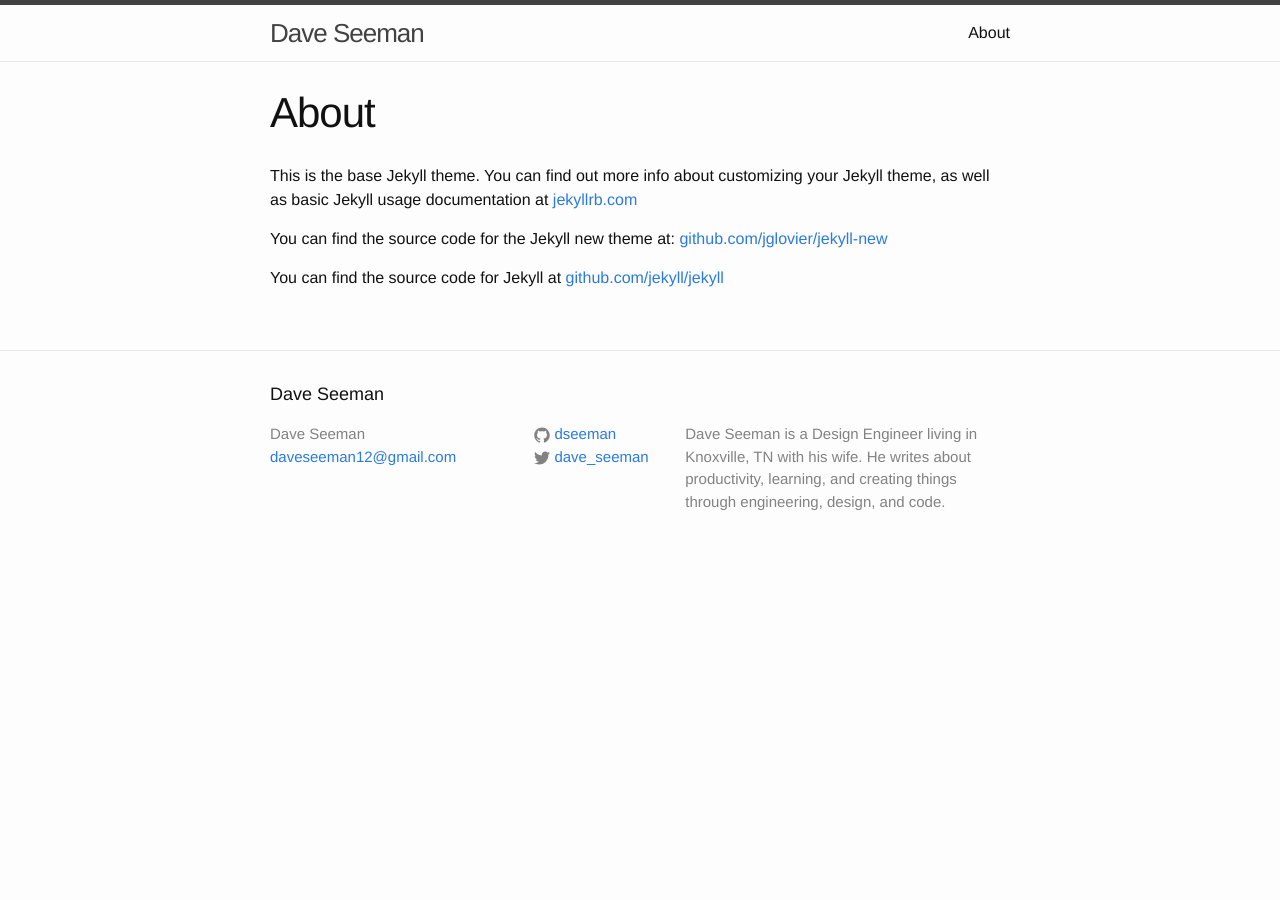
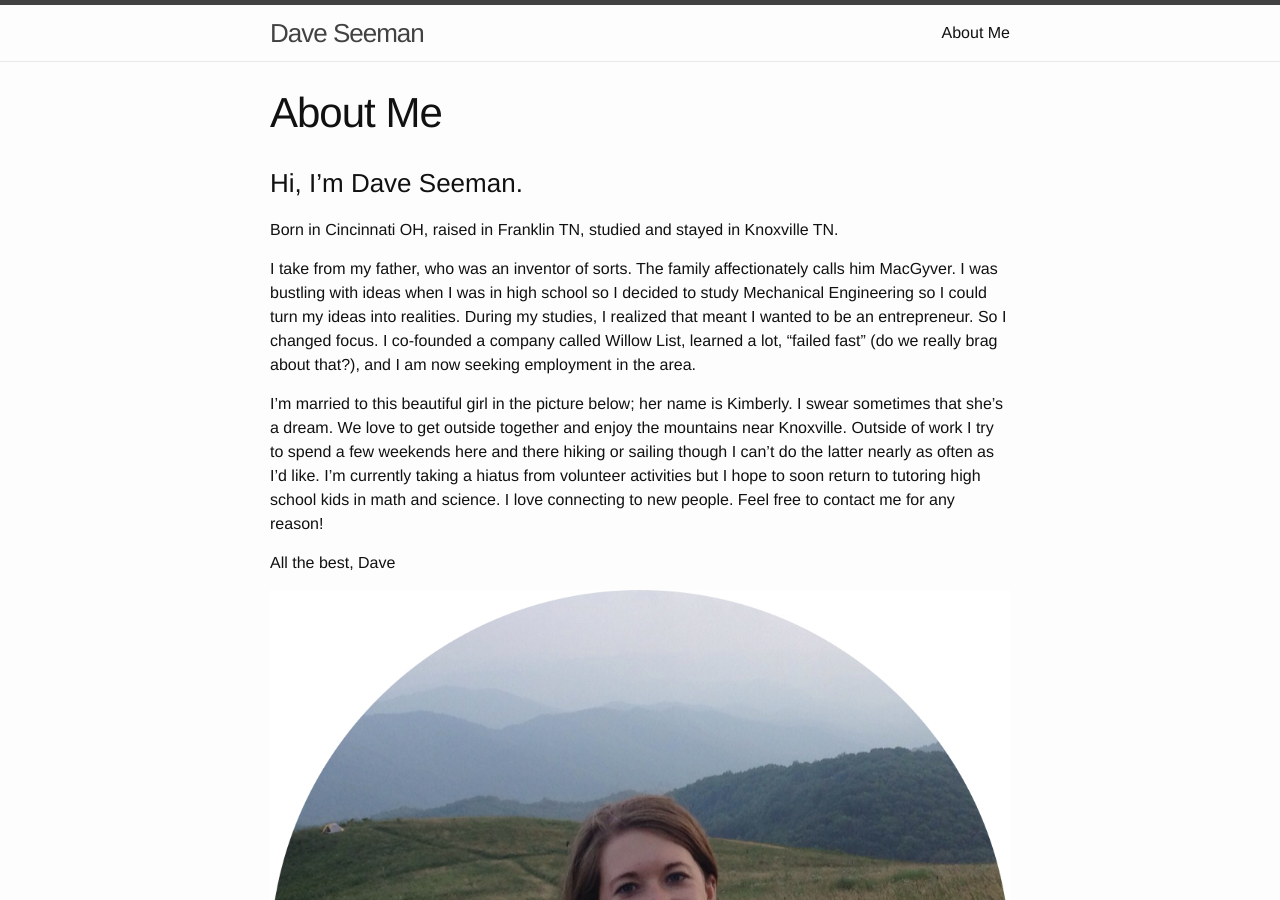
Before and after one commit to Shipwright/daveas.github.io, a Jekyll site: the page built from about.md, in a window 1280 px wide and 900 px high. Built offline with Jekyll 4.4.1, drawn with Linux system fonts in a browser that asks for light colours.

Commit message:
Update about.md

```diff
--- a/about.md
+++ b/about.md
@@ -1,11 +1,20 @@
 ---
 layout: page
-title: About
+title: About Me
 permalink: /about/
 ---
 
-This is the base Jekyll theme. You can find out more info about customizing your Jekyll theme, as well as basic Jekyll usage documentation at [jekyllrb.com](http://jekyllrb.com/)
+###Hi, I’m Dave Seeman.
 
-You can find the source code for the Jekyll new theme at: [github.com/jglovier/jekyll-new](https://github.com/jglovier/jekyll-new)
+Born in Cincinnati OH, raised in Franklin TN, studied and stayed in Knoxville TN.
 
-You can find the source code for Jekyll at [github.com/jekyll/jekyll](https://github.com/jekyll/jekyll)
+I take from my father, who was an inventor of sorts. The family affectionately calls him MacGyver. I was bustling with ideas when I was in high school so I decided to study Mechanical Engineering so I could turn my ideas into realities. During my studies, I realized that meant I wanted to be an entrepreneur. So I changed focus. I co-founded a company called Willow List, learned a lot, “failed fast" (do we really brag about that?), and I am now seeking employment in the area.
+
+I’m married to this beautiful girl in the picture below; her name is Kimberly. I swear sometimes that she’s a dream. We love to get outside together and enjoy the mountains near Knoxville. Outside of work I try to spend a few weekends here and there hiking or sailing though I can’t do the latter nearly as often as I’d like. I’m currently taking a hiatus from volunteer activities but
+I hope to soon return to tutoring high school kids in math and science.
+I love connecting to new people. Feel free to contact me for any reason!
+
+All the best,
+Dave
+
+![Alt text](/img/kimberly.jpg)
```
